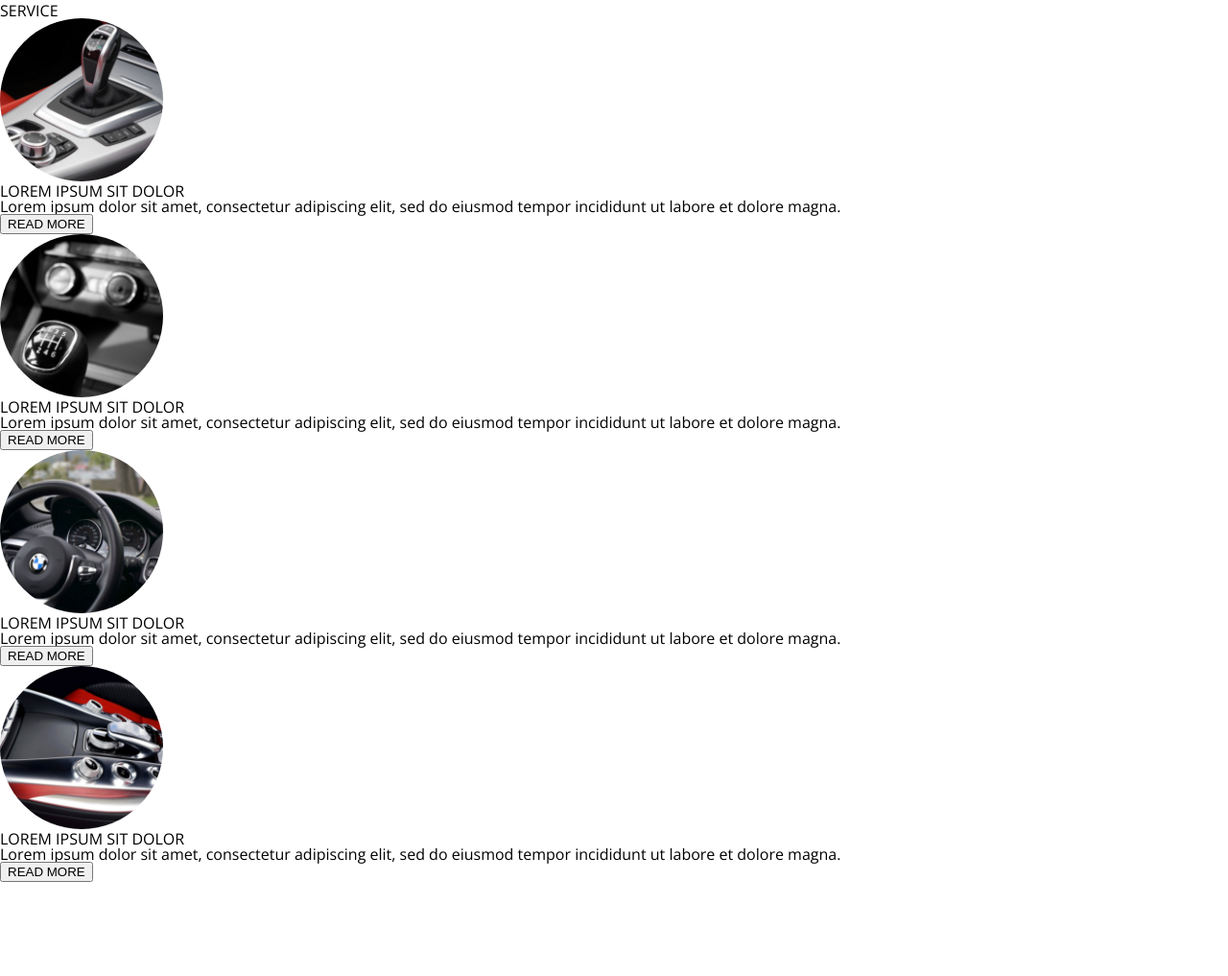
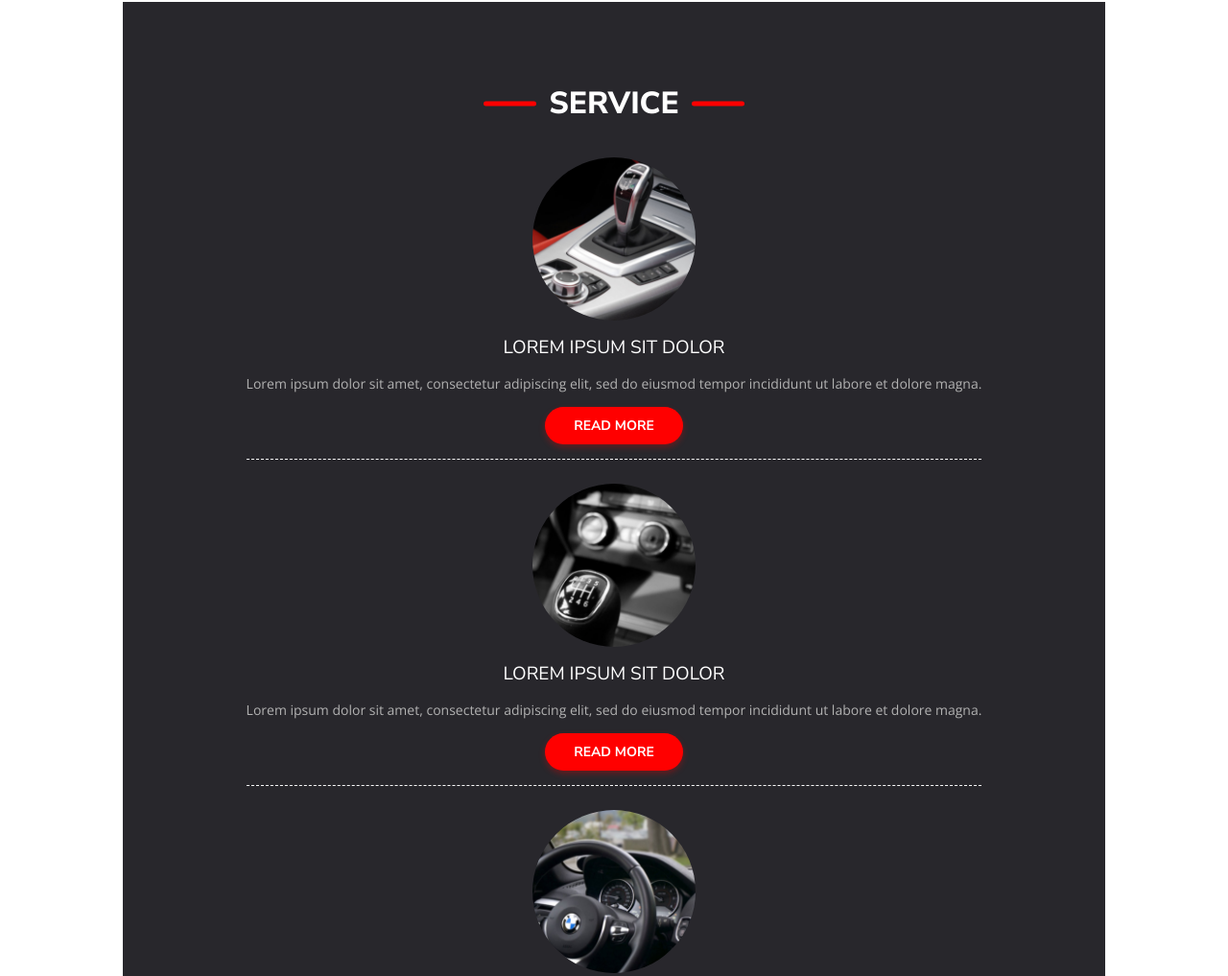
Before and after one commit to Sebarak/Car_sharing-RWD, a plain HTML site: page index.html in a window 1280 px wide. Shown: the part 1742-2759 px from the top of the page at 96% size. Before the commit the page ends 2661 px from the top, so only its background shows below. Drawn offline with nearby package versions, Linux system fonts and the light colour scheme.

Commit message:
End service section and update blog section

```diff
--- a/index.html
+++ b/index.html
@@ -45,50 +45,59 @@
         <div class="blog__option">
             <img src="img/photo1.png" alt="photo1">
             <h3>LOREM IPSUM SIT DOLOR</h3>
-            <p>Lorem ipsum dolor sit amet, consectetur adipiscing elit, sed do eiusmod tempor incididunt ut labore et dolore magna aliqua.</p>
+            <p>Lorem ipsum dolor sit amet, consectetur adipiscing elit, sed do eiusmod tempor incididunt ut labore et
+                dolore magna aliqua.</p>
             <button>READ MORE</button>
         </div>
         <div class="blog__option">
             <img src="img/photo2.png" alt="photo2">
             <h3>LOREM IPSUM SIT DOLOR</h3>
-            <p>Lorem ipsum dolor sit amet, consectetur adipiscing elit, sed do eiusmod tempor incididunt ut labore et dolore magna aliqua.</p>
+            <p>Lorem ipsum dolor sit amet, consectetur adipiscing elit, sed do eiusmod tempor incididunt ut labore et
+                dolore magna aliqua.</p>
             <button>READ MORE</button>
         </div>
         <div class="blog__option">
             <img src="img/photo3.png" alt="photo3">
             <h3>LOREM IPSUM SIT DOLOR</h3>
-            <p>Lorem ipsum dolor sit amet, consectetur adipiscing elit, sed do eiusmod tempor incididunt ut labore et dolore magna aliqua.</p>
+            <p>Lorem ipsum dolor sit amet, consectetur adipiscing elit, sed do eiusmod tempor incididunt ut labore et
+                dolore magna aliqua.</p>
             <button>READ MORE</button>
         </div>
     </section>
 </main>
 
-<section class="service">
+<section class="service container">
     <h2>SERVICE</h2>
-    <div class="service__option">
+    <section class="service__option">
+        <div class="service__option__segment">
             <img src="img/mini1.png" alt="mini1">
             <h3>LOREM IPSUM SIT DOLOR</h3>
-        <p>Lorem ipsum dolor sit amet, consectetur adipiscing elit, sed do eiusmod tempor incididunt ut labore et dolore magna.</p>
+            <p>Lorem ipsum dolor sit amet, consectetur adipiscing elit, sed do eiusmod tempor incididunt ut labore et
+                dolore magna.</p>
             <button>READ MORE</button>
         </div>
-    <div class="service__option">
+        <div class="service__option__segment">
             <img src="img/mini2.png" alt="mini2">
             <h3>LOREM IPSUM SIT DOLOR</h3>
-        <p>Lorem ipsum dolor sit amet, consectetur adipiscing elit, sed do eiusmod tempor incididunt ut labore et dolore magna.</p>
+            <p>Lorem ipsum dolor sit amet, consectetur adipiscing elit, sed do eiusmod tempor incididunt ut labore et
+                dolore magna.</p>
             <button>READ MORE</button>
         </div>
-    <div class="service__option">
+        <div class="service__option__segment">
             <img src="img/mini3.png" alt="mini3">
             <h3>LOREM IPSUM SIT DOLOR</h3>
-        <p>Lorem ipsum dolor sit amet, consectetur adipiscing elit, sed do eiusmod tempor incididunt ut labore et dolore magna.</p>
+            <p>Lorem ipsum dolor sit amet, consectetur adipiscing elit, sed do eiusmod tempor incididunt ut labore et
+                dolore magna.</p>
             <button>READ MORE</button>
         </div>
-    <div class="service__option">
+        <div class="service__option__segment">
             <img src="img/mini4.png" alt="mini4">
             <h3>LOREM IPSUM SIT DOLOR</h3>
-        <p>Lorem ipsum dolor sit amet, consectetur adipiscing elit, sed do eiusmod tempor incididunt ut labore et dolore magna.</p>
+            <p>Lorem ipsum dolor sit amet, consectetur adipiscing elit, sed do eiusmod tempor incididunt ut labore et
+                dolore magna.</p>
             <button>READ MORE</button>
         </div>
+    </section>
 </section>
 
 </body>
--- a/scss/components/_main.scss
+++ b/scss/components/_main.scss
@@ -66,5 +66,8 @@ main{
         transform: scale(1.1);
       }
     }
+    .blog__option:last-of-type{
+      border-bottom: none;
+    }
   }
 }
--- a/scss/components/_service.scss
+++ b/scss/components/_service.scss
@@ -0,0 +1,68 @@
+.service{
+  background-color: $color-content;
+
+  display: flex;
+  flex-direction: column;
+  justify-content: center;
+  align-items: center;
+  h2{
+    margin: 82px 0 40px 0;
+    color: $color-white;
+    position: relative;
+    font-size: 2rem;
+    font-weight: 900;
+    font-family: 'Nunito Sans',sans-serif;
+  }
+  h2::before,
+  h2::after{
+    content: "";
+    position: absolute;
+    width: 40%;
+    height: 5px;
+    background-color: #FF0000;
+    border-radius: 5px;
+    top: 50%;
+    transform: translateY(-50%)
+  }
+  h2::before{
+    left: -50%;
+  }
+  h2::after{
+    right: -50%;
+  }
+  &__option{
+    &__segment{
+      margin-bottom: 25px;
+      border-bottom: 1px dashed $color-white;
+
+      display: flex;
+      flex-direction: column;
+      justify-content: center;
+      align-items: center;
+      h3{
+        font: 19px/26px "Nunito Sans",sans-serif;
+        color: $color-white;
+        margin: 15px 0;
+      }
+      p{
+        font: 14px/19px "Open Sans",sans-serif;
+        color: $color-paragraphs-light;
+        margin-bottom: 15px;
+        text-align: center;
+      }
+      button{
+        font: bold 14px/19px "Nunito Sans",sans-serif;
+        border: none;
+        margin-bottom: 15px;
+        color: $color-white;
+        padding: 10px 30px;
+        background-color: $color-primary;
+        box-shadow: 0 3px 6px $color-primary-border;
+        border-radius: 40px;
+      }
+    }
+    &__segment:last-of-type{
+      border-bottom: none;
+    }
+  }
+}
```
Also changed, not shown: css/main.css, 1 other file. Lines whose indentation alone changed are shown as unchanged.
